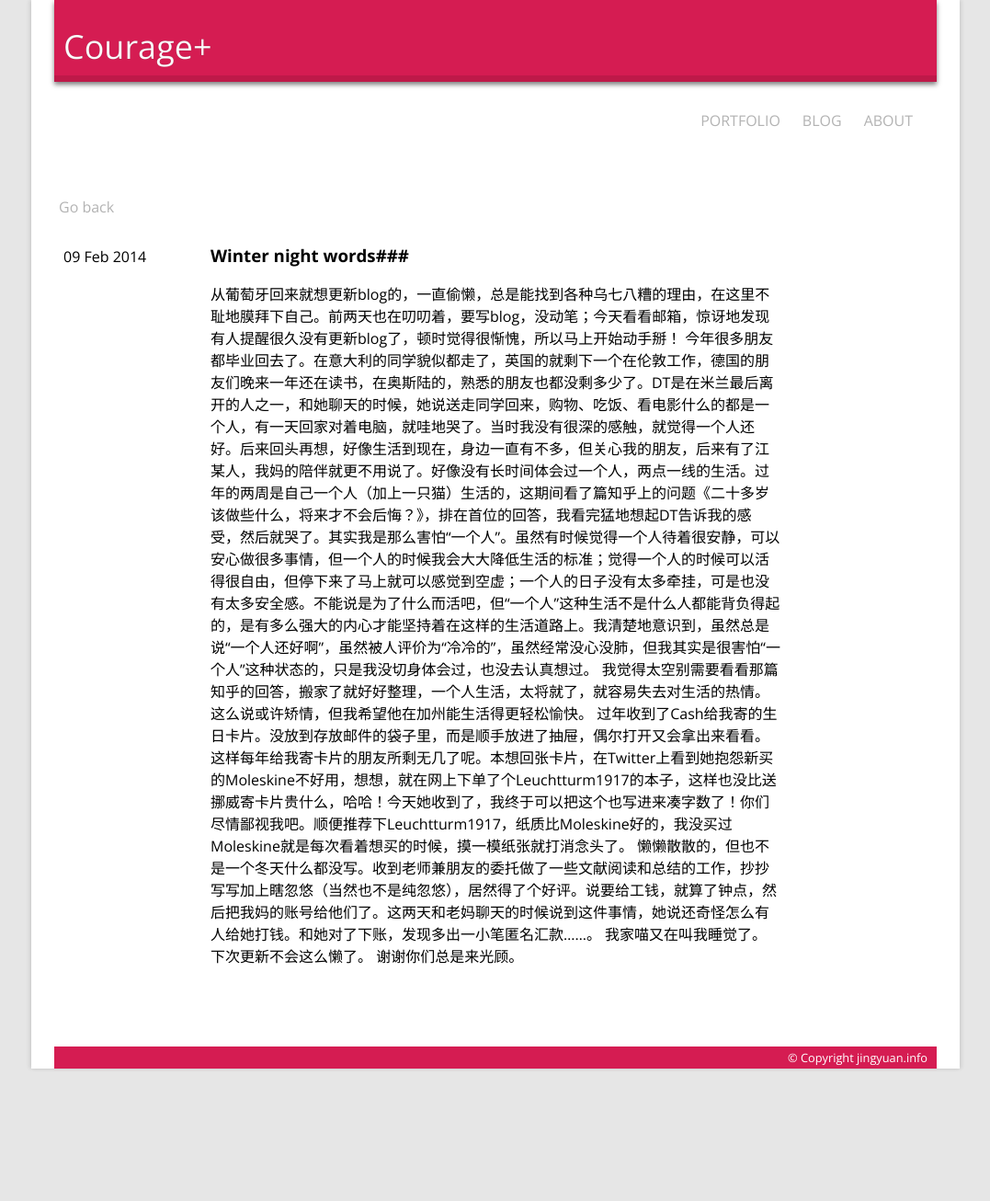
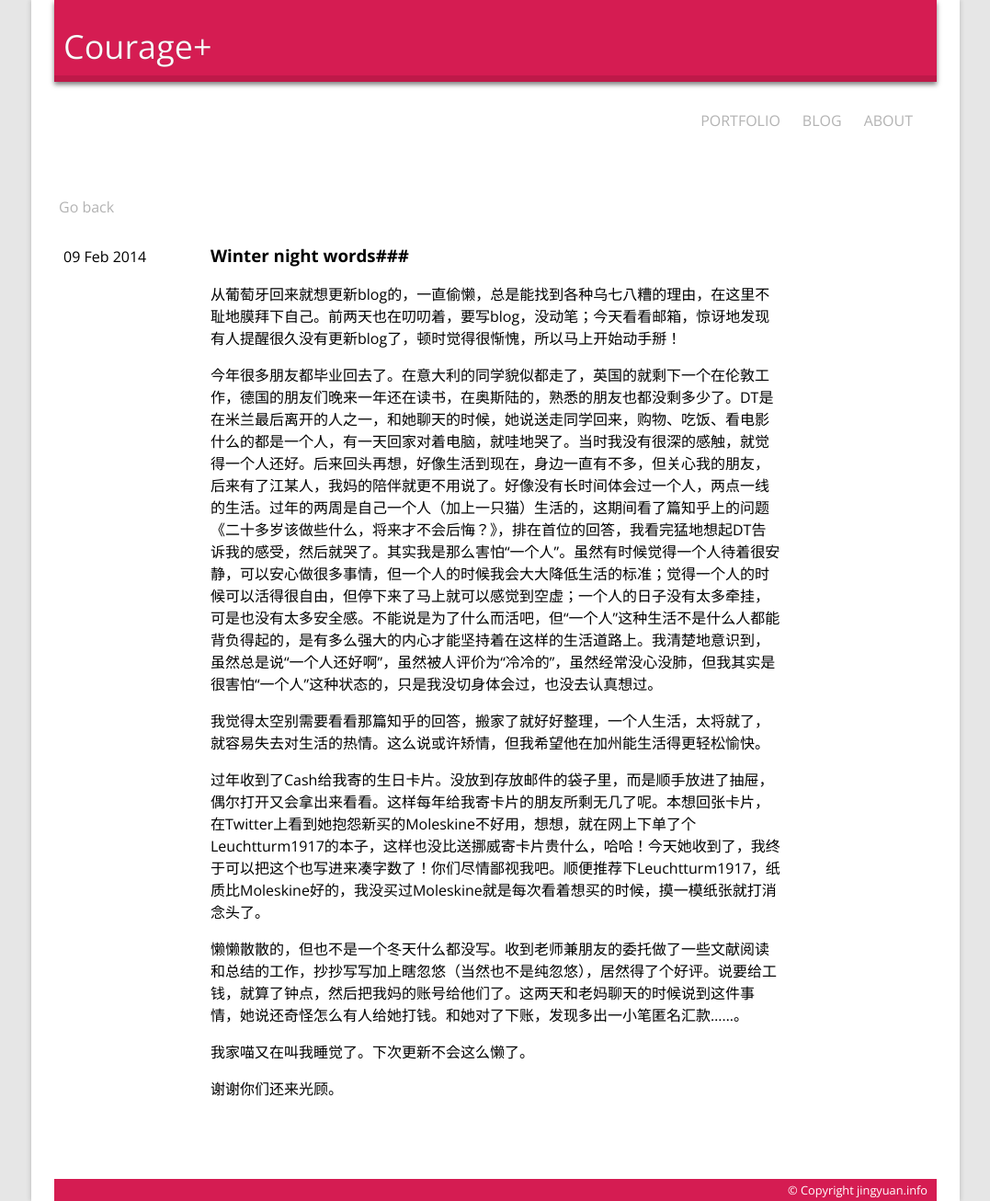
Before and after one commit to jingyuan/jingyuan.github.com, a Jekyll site: the page built from _posts/story/2014-02-09-winter-night-words.md, in a window 1280 px wide. Shown: the whole page at 92% size, without its empty margins (101-1178 px from the left). Built offline with Jekyll 4.4.1, drawn with Linux system fonts in a browser that asks for light colours; nearby versions of some CDN libraries; Markdown is read by kramdown in place of the engine named in the settings; comment, search, counter and statistics services are not loaded; before the commit the page ends 1162 px from its top, so only the background shows below that.

Commit message:
format change

```diff
--- a/_posts/story/2014-02-09-winter-night-words.md
+++ b/_posts/story/2014-02-09-winter-night-words.md
@@ -7,9 +7,15 @@ category: story
 ###Winter night words###
 
 从葡萄牙回来就想更新blog的，一直偷懒，总是能找到各种乌七八糟的理由，在这里不耻地膜拜下自己。前两天也在叨叨着，要写blog，没动笔；今天看看邮箱，惊讶地发现有人提醒很久没有更新blog了，顿时觉得很惭愧，所以马上开始动手掰！
+
 今年很多朋友都毕业回去了。在意大利的同学貌似都走了，英国的就剩下一个在伦敦工作，德国的朋友们晚来一年还在读书，在奥斯陆的，熟悉的朋友也都没剩多少了。DT是在米兰最后离开的人之一，和她聊天的时候，她说送走同学回来，购物、吃饭、看电影什么的都是一个人，有一天回家对着电脑，就哇地哭了。当时我没有很深的感触，就觉得一个人还好。后来回头再想，好像生活到现在，身边一直有不多，但关心我的朋友，后来有了江某人，我妈的陪伴就更不用说了。好像没有长时间体会过一个人，两点一线的生活。过年的两周是自己一个人（加上一只猫）生活的，这期间看了篇知乎上的问题《二十多岁该做些什么，将来才不会后悔？》，排在首位的回答，我看完猛地想起DT告诉我的感受，然后就哭了。其实我是那么害怕“一个人”。虽然有时候觉得一个人待着很安静，可以安心做很多事情，但一个人的时候我会大大降低生活的标准；觉得一个人的时候可以活得很自由，但停下来了马上就可以感觉到空虚；一个人的日子没有太多牵挂，可是也没有太多安全感。不能说是为了什么而活吧，但“一个人”这种生活不是什么人都能背负得起的，是有多么强大的内心才能坚持着在这样的生活道路上。我清楚地意识到，虽然总是说“一个人还好啊”，虽然被人评价为“冷冷的”，虽然经常没心没肺，但我其实是很害怕“一个人”这种状态的，只是我没切身体会过，也没去认真想过。
+
 我觉得太空别需要看看那篇知乎的回答，搬家了就好好整理，一个人生活，太将就了，就容易失去对生活的热情。这么说或许矫情，但我希望他在加州能生活得更轻松愉快。
+
 过年收到了Cash给我寄的生日卡片。没放到存放邮件的袋子里，而是顺手放进了抽屉，偶尔打开又会拿出来看看。这样每年给我寄卡片的朋友所剩无几了呢。本想回张卡片，在Twitter上看到她抱怨新买的Moleskine不好用，想想，就在网上下单了个Leuchtturm1917的本子，这样也没比送挪威寄卡片贵什么，哈哈！今天她收到了，我终于可以把这个也写进来凑字数了！你们尽情鄙视我吧。顺便推荐下Leuchtturm1917，纸质比Moleskine好的，我没买过Moleskine就是每次看着想买的时候，摸一模纸张就打消念头了。
+
 懒懒散散的，但也不是一个冬天什么都没写。收到老师兼朋友的委托做了一些文献阅读和总结的工作，抄抄写写加上瞎忽悠（当然也不是纯忽悠），居然得了个好评。说要给工钱，就算了钟点，然后把我妈的账号给他们了。这两天和老妈聊天的时候说到这件事情，她说还奇怪怎么有人给她打钱。和她对了下账，发现多出一小笔匿名汇款……。
+
 我家喵又在叫我睡觉了。下次更新不会这么懒了。
-谢谢你们总是来光顾。
+
+谢谢你们还来光顾。
```
